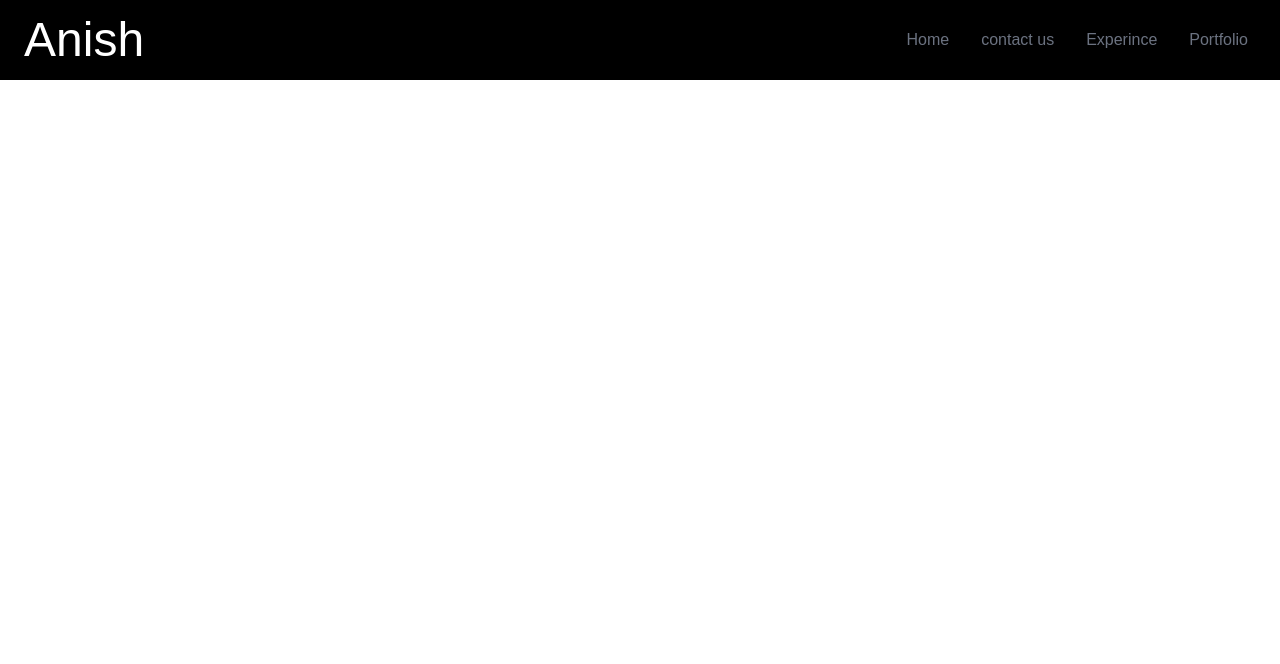
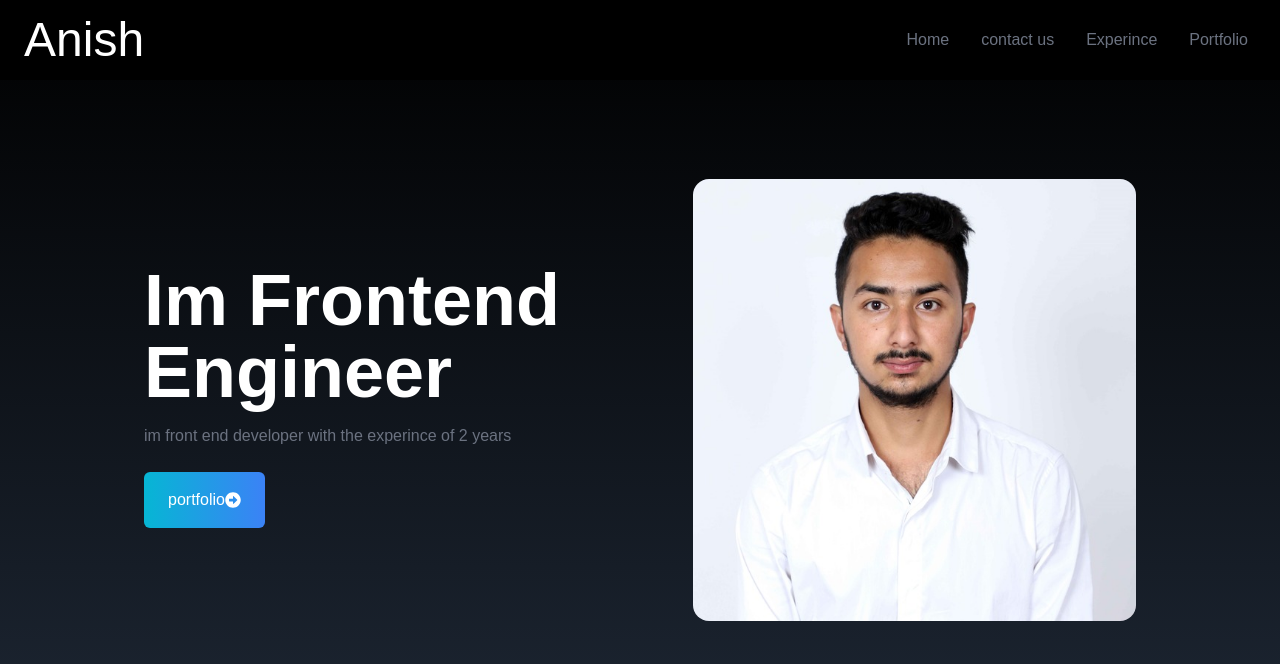
Before and after one commit to Anish9039/Myportfolio, a React (Create React App) app: page / in a window 1280 px wide. Shown: the top 664 px of the page. Built offline with nearby package versions, Linux system fonts and the light colour scheme.

Commit message:
updated homepage

```diff
--- a/src/App.js
+++ b/src/App.js
@@ -1,11 +1,13 @@
 import './App.css';
 import NavBar from './components/navbar';
+import Home from './components/home'
 
 function App() {
   return (
 
     <div>
   <NavBar />
+  <Home />
   </div>
 
   );
--- /dev/null
+++ b/src/components/home.js
@@ -0,0 +1,39 @@
+import React from 'react'
+import Anish from '../assets/portfolio/Anish.jpg';
+import { FaArrowAltCircleRight } from "react-icons/fa";
+
+
+
+const home = () => {
+  return (
+    <div name="home" className='h-screen w-full bg-gradient-to-b from-black to-gray-800 text-white'>
+
+   <div className="max-w-screen-lg mx-auto flex flex-col items-center justify-center h-full px-4 md:flex-row">
+    <div className="flex flex-col justify-center h-full">
+        <h2 className="text4-4xl sm:text-7xl font-bold text-white">
+            Im Frontend Engineer
+        </h2>
+        <p className="text-gray-500 py-4 max-w-md">
+            im  front end developer with the experince of 2 years
+        </p>
+        <div>
+            <button className="text-white w-fit px-6 py-4 my-2 flex items-center rounded-md bg-gradient-to-r from-cyan-500 to-blue-500 crusor-pointer">
+                portfolio
+
+                <span>
+                <FaArrowAltCircleRight />
+                </span>
+
+
+            </button>
+        </div>
+    </div>
+    <div>
+        <img src={Anish} alt="my profile" className="rounded-2xl mx-auto w-2/3 md:w-full" />
+    </div>
+   </div>
+    </div>
+  )
+}
+
+export default home
```
Also changed, not shown: src/assets/portfolio/Anish.jpg (added).
